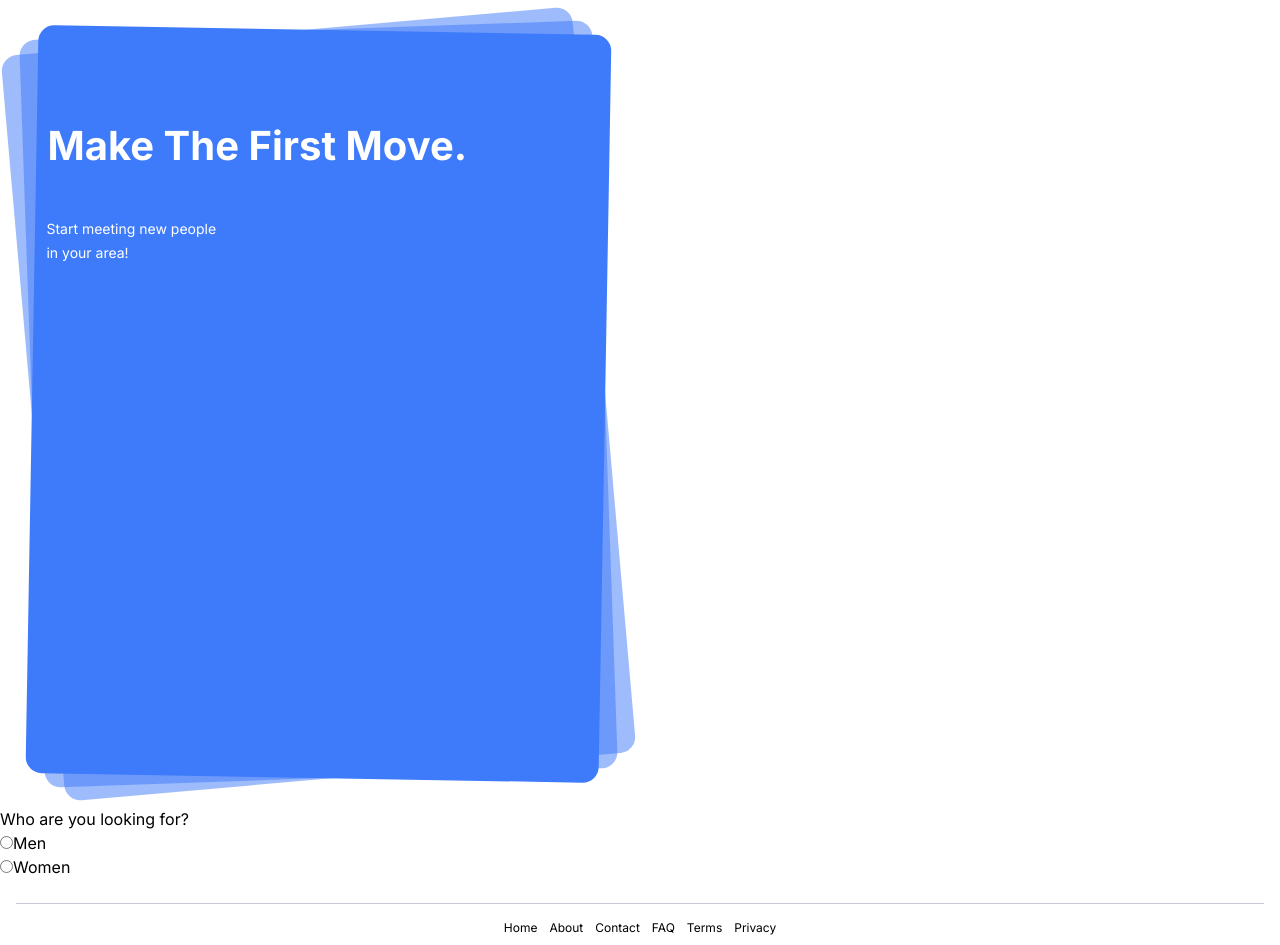
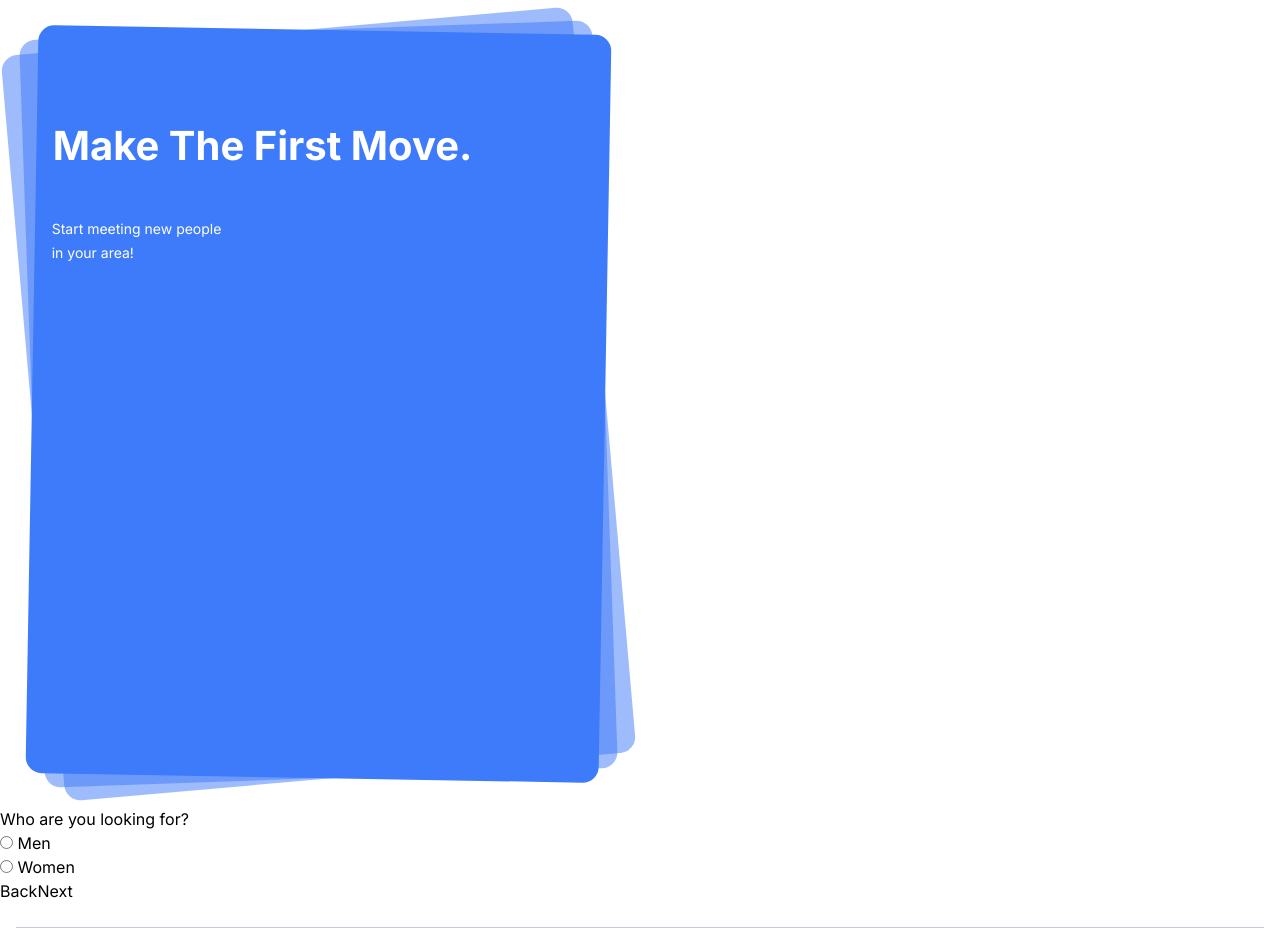
Before and after one commit to alivaliyevpro/groombo-dating-app, a Vue app: page /home in a window 1280 px wide. Shown: the top 945 px of the page. Built offline with nearby package versions, Linux system fonts and the light colour scheme.

Commit message:
Completed structure and logic of registerView and first question ✅

```diff
--- a/package.json
+++ b/package.json
@@ -14,6 +14,7 @@
   "dependencies": {
     "@types/nprogress": "^0.2.3",
     "@vee-validate/yup": "^4.12.5",
+    "@vee-validate/zod": "^4.12.5",
     "@vueuse/core": "^10.6.1",
     "axios": "^1.6.2",
     "nprogress": "^0.2.0",
--- a/src/App.vue
+++ b/src/App.vue
@@ -1,11 +1,10 @@
 <script setup lang="ts">
-import RegisterView from './views/register/RegisterView.vue'
+import RegisterView from "./views/register/RegisterView.vue";
 // import Test from './views/register/test.vue'
 </script>
 
 <template>
   <RegisterView />
-  <!-- <Test /> -->
 </template>
 
 <style scoped lang="scss"></style>
--- a/src/views/register/RegisterView.vue
+++ b/src/views/register/RegisterView.vue
@@ -1,23 +1,42 @@
 <script setup lang="ts">
-import RegisterBanner from '../register/components/RegisterBanner.vue'
-import RegisterFooter from '../register/components/RegisterFooter.vue'
+import RegisterBanner from "../register/components/RegisterBanner.vue";
+import RegisterFooter from "../register/components/RegisterFooter.vue";
+import { useForm } from "vee-validate";
+// import { toTypedSchema } from '@vee-validate/zod';
+// import * as zod from 'zod';
 
-// import { breakpointsTailwind, useBreakpoints } from '@vueuse/core'
+// interface RegForm {
+// email?: string | null;
+// password?: string | null;
+// }
 
-// interface Props {
-//   desktopView: boolean
-// }
-// const { desktopView } = defineProps<Props>()
+//values, errors, <RegForm>
+const { defineField, handleSubmit } = useForm({
+  // validationSchema: yup.object({
+  //   radio: yup.string().required(),
+  // }),
+});
 
-// const breakpoints = useBreakpoints(breakpointsTailwind)
+const [menRadio, menRadioAttrs] = defineField("radio");
+const [womenRadio, womenRadioAttrs] = defineField("radio");
 
-// const desktop = breakpoints.greaterOrEqual('xl')
-// const mobile = breakpoints.smaller('xl')
+// console.log("values", values);
+// console.log("maleRadioAttrs", maleRadioAttrs);
+// console.log("ERRORS", errors);
+// console.log("initialValues", meta.value.initialValues);
+
+const onClick = handleSubmit(
+  async (values: any): Promise<void> => {
+    // console.log(JSON.stringify(values, null, 2));
+    // console.log(womenRadio.value);
+    console.log("User data", values);
+  }
+);
 </script>
 
 <template>
+  <main class="page">
     <RegisterBanner />
-
     <form class="reg-form">
       <div class="reg-form__container">
         <div class="reg-form__wrapper">
@@ -27,34 +46,60 @@ import RegisterFooter from '../register/components/RegisterFooter.vue'
 
             <div class="reg-form-quest-first__opts">
               <div class="reg-form-quest-first__opt-wrapper">
-              <input
-                class="reg-form-quest-first__male-radio"
+                <label for="menRadio" class="reg-form-quest-first__men-label"
+                  ><input
+                    class="reg-form-quest-first__men-radio-input"
+                    v-model="menRadio"
+                    v-bind="menRadioAttrs"
                     type="radio"
-                name="gender"
-                value="men"
+                    value="menRadio"
                   />
-              <label for="men" class="reg-form-quest-first__male-label"
-                >Men</label
-              >
+                  Men
+                </label>
               </div>
 
               <div class="reg-form-quest-first__opt-wrapper">
-              <input
-                class="reg-form-quest-first__women-radio"
+                <label for="womenRadio" class="reg-form-quest-first__women-label"
+                  ><input
+                    class="reg-form-quest-first__women-radio-input"
+                    v-model="womenRadio"
+                    v-bind="womenRadioAttrs"
                     type="radio"
-                name="gender"
-                value="women"
+                    value="womenRadio"
                   />
-              <label class="reg-form-quest-first__women-label" for="women"
-                >Women</label
-              >
+                  Women
+                </label>
               </div>
             </div>
           </div>
+
+          <!-- QUESTION FIRST -->
+
+          <!-- FORM-NAV BUTTONS -->
+          <div class="reg-form-btns">
+            <div class="reg-form-btns__wrapper">
+              <button class="reg-form-btns__back-btn">Back</button>
+              <button
+                @click.prevent="onClick"
+                :disabled="!menRadio || !womenRadio"
+                class="reg-form-btns__next-btn"
+              >
+                Next
+              </button>
+            </div>
+          </div>
+          <!-- FORM-NAV BUTTONS -->
         </div>
       </div>
     </form>
+  </main>
   <RegisterFooter />
 </template>
 
-<style scoped lang="scss"></style>
+<style scoped lang="scss">
+.page {
+  // display: flex;
+  // flex-direction: column;
+  flex: 1 1 auto;
+}
+</style>
--- a/src/views/register/components/RegisterBanner.vue
+++ b/src/views/register/components/RegisterBanner.vue
@@ -93,7 +93,7 @@ const desktopView = false
   // .reg-banner-cover__wrapper
 
   &__wrapper {
-    @apply h-full w-full;
+    // @apply h-full w-full;
   }
 
   // .reg-banner-cover__desktop-content
--- a/src/views/register/test.vue
+++ b/src/views/register/test.vue
@@ -1,19 +1,169 @@
-<!-- FORM-NAV BUTTONS -->
-<!-- <div class="reg-form-btns">
-        <div class="reg-form-btns__wrapper">
-          <div class="reg-form-btns__back-btn">Back</div>
-          <div class="reg-form-btns__next-btn">Next</div>
+<script setup lang="ts">
+import RegisterBanner from "../register/components/RegisterBanner.vue";
+import RegisterFooter from "../register/components/RegisterFooter.vue";
+
+// import { breakpointsTailwind, useBreakpoints } from '@vueuse/core'
+
+// interface Props {
+//   desktopView: boolean
+// }
+// const { desktopView } = defineProps<Props>()
+
+// const breakpoints = useBreakpoints(breakpointsTailwind)
+
+// const desktop = breakpoints.greaterOrEqual('xl')
+// const mobile = breakpoints.smaller('xl')
+
+// import { reactive } from 'vue'
+
+// const user: User = reactive({ whoAreYou: '' })
+
+// function submit() {
+//   console.log(user)
+// }
+
+import { Form } from "vee-validate";
+import { useForm } from "vee-validate";
+
+// Validation, or use `yup` or `zod`
+function required(value: string) {
+  return value.length > 10 ? true : "This field is required";
+}
+
+function passwordRequired(value: string): string | boolean {
+  if (!value) {
+    return "Password is a required field";
+  }
+  if (value.length < 8) {
+    return "Password is too short";
+  }
+  return true;
+}
+
+// Create the form
+const { defineInputBinds, handleSubmit, errors } = useForm({
+  validationSchema: {
+    email: required,
+    password: passwordRequired,
+  },
+});
+
+// Define fields
+const email = defineInputBinds("email");
+const password = defineInputBinds("password");
+
+// Submit handler
+const onSubmit = handleSubmit(async (values: any) => {
+  console.log(values);
+  // router.push({ name: 'Expense' });
+});
+
+// Submit handler
+// function onSubmit(values: any) {
+//   console.log(values)
+// }
+</script>
+
+<template>
+  <RegisterBanner />
+
+  <form class="reg-form" @submit.prevent="onSubmit">
+    <div class="reg-form__container">
+      <div class="reg-form__wrapper">
+        <!-- QUESTION FIRST -->
+        <div class="reg-form-quest reg-form-quest--first">
+          <h3 class="reg-form-quest__title">Who are you looking for?</h3>
+
+          <div class="reg-form-quest-first__opts">
+            <div class="reg-form-quest-first__opt-wrapper">
+              <div>
+                <label for="password"> Password </label>
+                <div>
+                  <input
+                    id="password"
+                    v-bind="password"
+                    name="password"
+                    type="password"
+                    placeholder="Enter Password"
+                  />
+                </div>
+
+                <span>
+                  {{ errors.password }}
+                </span>
+              </div>
+              <!-- <Field
+                name="gender"
+                type="radio"
+                value="Male"
+                :rules="required"
+              /> -->
+              <!-- <input
+                v-model="user.whoAreYou"
+                class="reg-form-quest-first__male-radio"
+                id="male"
+                type="radio"
+                name="gender"
+                value="men"
+              /> -->
+              <!-- <label for="male" class="reg-form-quest-first__male-label"
+                >Men</label
+              > -->
+            </div>
+
+            <div class="reg-form-quest-first__opt-wrapper">
+              <div>
+                <label for="email"> Email </label>
+                <div>
+                  <input
+                    id="email"
+                    v-bind="email"
+                    name="email"
+                    type="email"
+                    placeholder="Enter Email"
+                  />
+                </div>
+                <span>
+                  {{ errors.email }}
+                </span>
+              </div>
+              <!-- <Field
+                name="gender"
+                type="radio"
+                value="Woman"
+                :rules="required"
+              /> -->
+
+              <!-- <input
+                v-model="user.whoAreYou"
+                class="reg-form-quest-first__women-radio"
+                id="female"
+                type="radio"
+                name="gender"
+                value="women"
+              /> -->
+              <!-- <label class="reg-form-quest-first__women-label" for="female"
+                >Women</label
+              > -->
+            </div>
+          </div>
         </div>
-      </div> -->
 
-<!-- CURRENT STEP IDENTIFIER -->
-<!-- <div class="reg-form-steps">
-        <div class="reg-form-steps__wrapper">
-          <div class="reg-form-steps__step-first">*</div>
-          <div class="reg-form-steps__step-2">*</div>
-          <div class="reg-form-steps__step-3">*</div>
-          <div class="reg-form-steps__step-4">*</div>
-          <div class="reg-form-steps__step-5">*</div>
-          <div class="reg-form-steps__step-6">*</div>
-        </div>
-      </div> -->
+        <!-- QUESTION FIRST -->
+      </div>
+    </div>
+
+    <button type="submit">Submit</button>
+  </form>
+  <RegisterFooter />
+</template>
+
+<style scoped lang="scss"></style>
+
+<!-- <button
+          @click.prevent="onClick"
+          :disabled="!menRadio || !womenRadio"
+          class="border bg-blue-400 disabled:bg-red-300"
+        >
+          Next
+        </button> -->
```
Also changed, not shown: 1 other file (tests, documents, lock files or other folders). Lines whose indentation alone changed are shown as unchanged.
